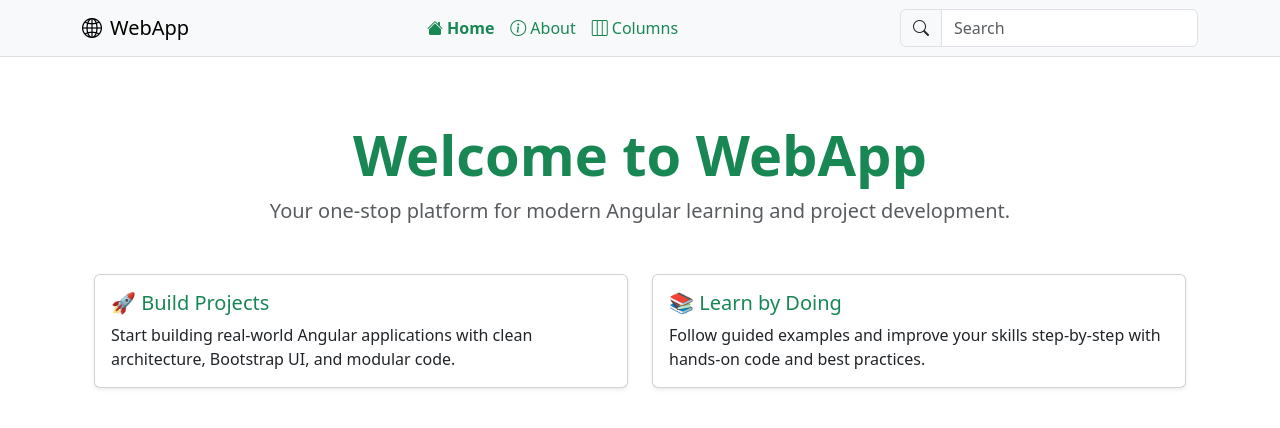
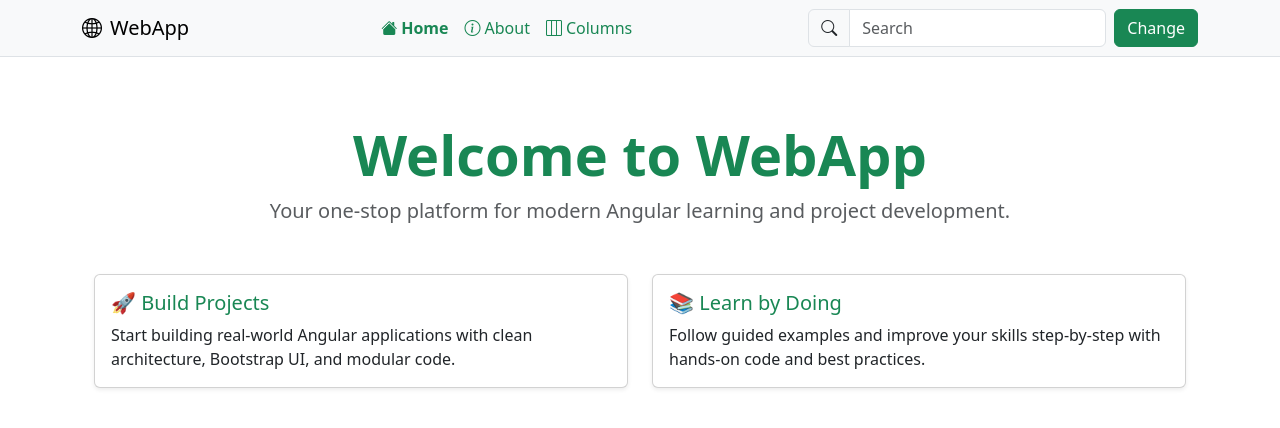
Before and after one commit to MahinSojitra/webapp, an Angular app: page /home in a window 1280 px wide. Shown: the top 428 px of the page. Built offline with nearby package versions, Linux system fonts and the light colour scheme.

Commit message:
feat: enhance Navbar and AppComponent with event handling and dynamic title

```diff
--- a/src/app/app.component.html
+++ b/src/app/app.component.html
@@ -3,7 +3,7 @@
 
 <!-- Main Content -->
 <ng-container *ngIf="!loading">
-  <app-navbar></app-navbar>
+  <app-navbar (changeParentEvent)="changeColor()" [title]="titleData"></app-navbar>
 
   <div class="container mt-3">
     <router-outlet></router-outlet>
--- a/src/app/app.component.ts
+++ b/src/app/app.component.ts
@@ -6,12 +6,17 @@ import { Component } from '@angular/core';
   styleUrls: ['./app.component.scss']
 })
 export class AppComponent {
-  title = 'webapp';
   loading = true;
+  titleData: string = "WebApp";
 
   ngOnInit() {
     setTimeout(() => {
       this.loading = false;
     }, 2500);
   }
+
+  changeColor() {
+    document.body.style.backgroundColor = 'lightblue';
+    document.body.style.transition = 'background-color 1.5s';
+  }
 }
--- a/src/app/app.module.ts
+++ b/src/app/app.module.ts
@@ -10,6 +10,7 @@ import { SplashComponent } from './components/splash/splash.component';
 import { DragDropColumnsComponent } from './components/drag-drop-columns/drag-drop-columns.component';
 import { CommonModule } from '@angular/common';
 import { DragDropModule } from '@angular/cdk/drag-drop';
+import { FormsModule, NgModel } from '@angular/forms';
 
 @NgModule({
   declarations: [
@@ -24,7 +25,8 @@ import { DragDropModule } from '@angular/cdk/drag-drop';
     CommonModule,
     BrowserModule,
     AppRoutingModule,
-    DragDropModule
+    DragDropModule,
+    FormsModule
   ],
   providers: [],
   bootstrap: [AppComponent]
--- a/src/app/components/home/home.component.ts
+++ b/src/app/components/home/home.component.ts
@@ -1,4 +1,4 @@
-import { Component } from '@angular/core';
+import { Component, EventEmitter, Input, Output } from '@angular/core';
 
 @Component({
   selector: 'app-home',
--- a/src/app/components/navbar/navbar.component.html
+++ b/src/app/components/navbar/navbar.component.html
@@ -29,6 +29,7 @@
     </div>
 
     <!-- Search -->
+    <div class="d-flex align-items-center gap-2">
       <form class="d-flex" role="search">
         <div class="input-group">
           <span class="input-group-text" id="search-addon">
@@ -38,5 +39,10 @@
             aria-describedby="search-addon" />
         </div>
       </form>
+
+      <button type="button" class="btn btn-success" (click)="changeParent()">
+        Change
+      </button>
+    </div>
   </div>
 </nav>
--- a/src/app/components/navbar/navbar.component.ts
+++ b/src/app/components/navbar/navbar.component.ts
@@ -1,4 +1,4 @@
-import { Component } from '@angular/core';
+import { Component, EventEmitter, Input, Output } from '@angular/core';
 import { Router } from '@angular/router';
 
 @Component({
@@ -7,7 +7,12 @@ import { Router } from '@angular/router';
   styleUrls: ['./navbar.component.scss']
 })
 export class NavbarComponent {
-  title: string = 'WebApp';
+  @Input() title: string = "";
+  @Output() changeParentEvent = new EventEmitter();
 
   constructor(public router: Router) {}
+
+  changeParent() {
+    this.changeParentEvent.emit();
+  }
 }
```
Lines whose indentation alone changed are shown as unchanged.
